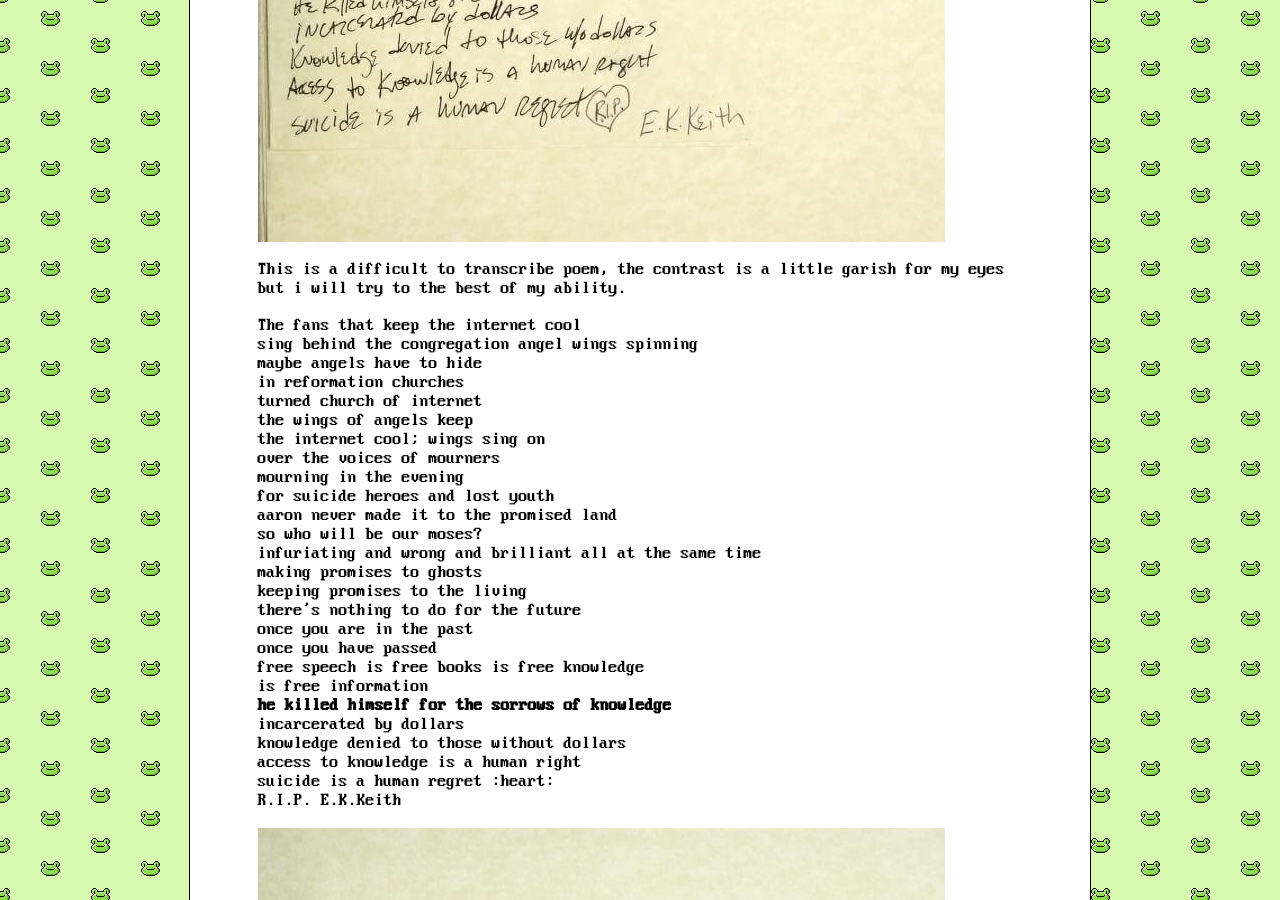
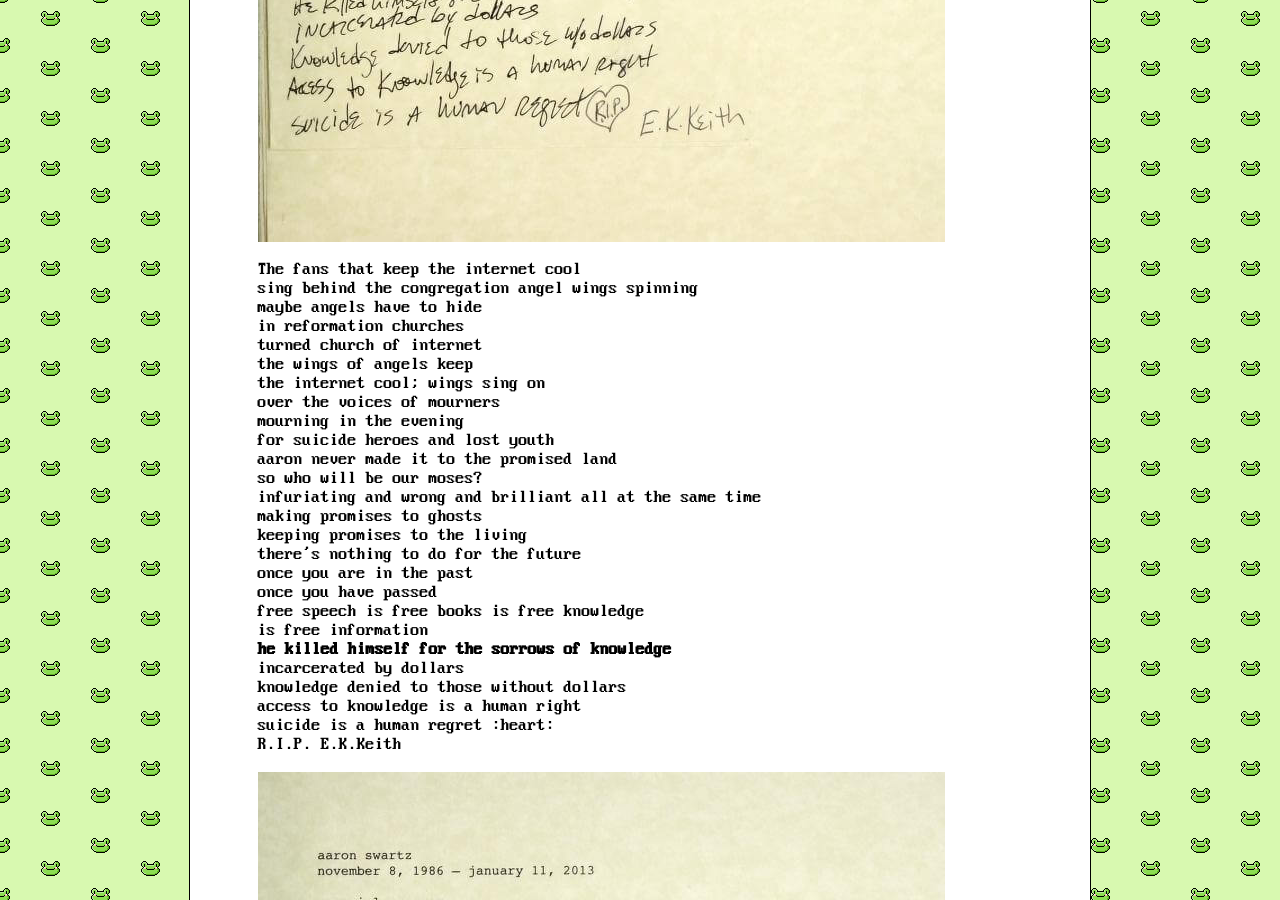
Before and after one commit to shrapnelnet/blog, a Jekyll site: the page built from _posts/2023-08-08-swartz.md, in a window 1280 px wide and 900 px high, scrolled down 5724 px. Built offline with Jekyll 4.4.1, drawn with Linux system fonts in a browser that asks for light colours.

Commit message:
Update shr4pnelblog “2023-08-08-swartz”

```diff
--- a/_posts/2023-08-08-swartz.md
+++ b/_posts/2023-08-08-swartz.md
@@ -39,7 +39,7 @@
 "When the citizenry is well informed".
 "the bad thing may be in the news tomorrow do you want to hear from me?".
 "the first time he spoke, the audience didn't get it".
-"the thrill of meeting ACTUAL grown-up copy\[write\] activists".
+"the thrill of meeting ACTUAL grown-up copy\[write] activists".
 "i'm not sure you're right but maybe we can get out of this theorem".
 "THERE IS NO NEXT Aaron... ONLY YOU".
 "The 5 whys of TM cannot solve... why we call toyota, TM, -our management".
@@ -50,7 +50,7 @@
 "the government had copyrighted the copy-right database".
 "HEARING THE TRIAL Aaron DIDN'T WAIT for".
 "Let computers read".
-"I ansewered \[sic\] a couple questions about it at the end".
+"I ansewered \[sic] a couple questions about it at the end".
 "Yes, actually typography". @DAVIDSMOOKE
 
 I can only ruminate about the meanings behind the scrawlings on this note. So many conversations, experiences and in-jokes condensed into one A4 sheet of paper.
@@ -64,8 +64,6 @@
 "Every time a rational altruist dies, the rest of us recieve a piece of his soul." - [Holden Karnofsky](https://en.wikipedia.org/wiki/Holden_Karnofsky), [givewell.org](givewell.org)
 
 ![yellowing paper, memorial document. the poem is decorated with flowers around the text](/article/swartz/aaronswmemorialprogram_0035.jpg)
-
-This is a difficult to transcribe poem, the contrast is a little garish for my eyes but i will try to the best of my ability.
 
 The fans that keep the internet cool\
 sing behind the congregation
```
